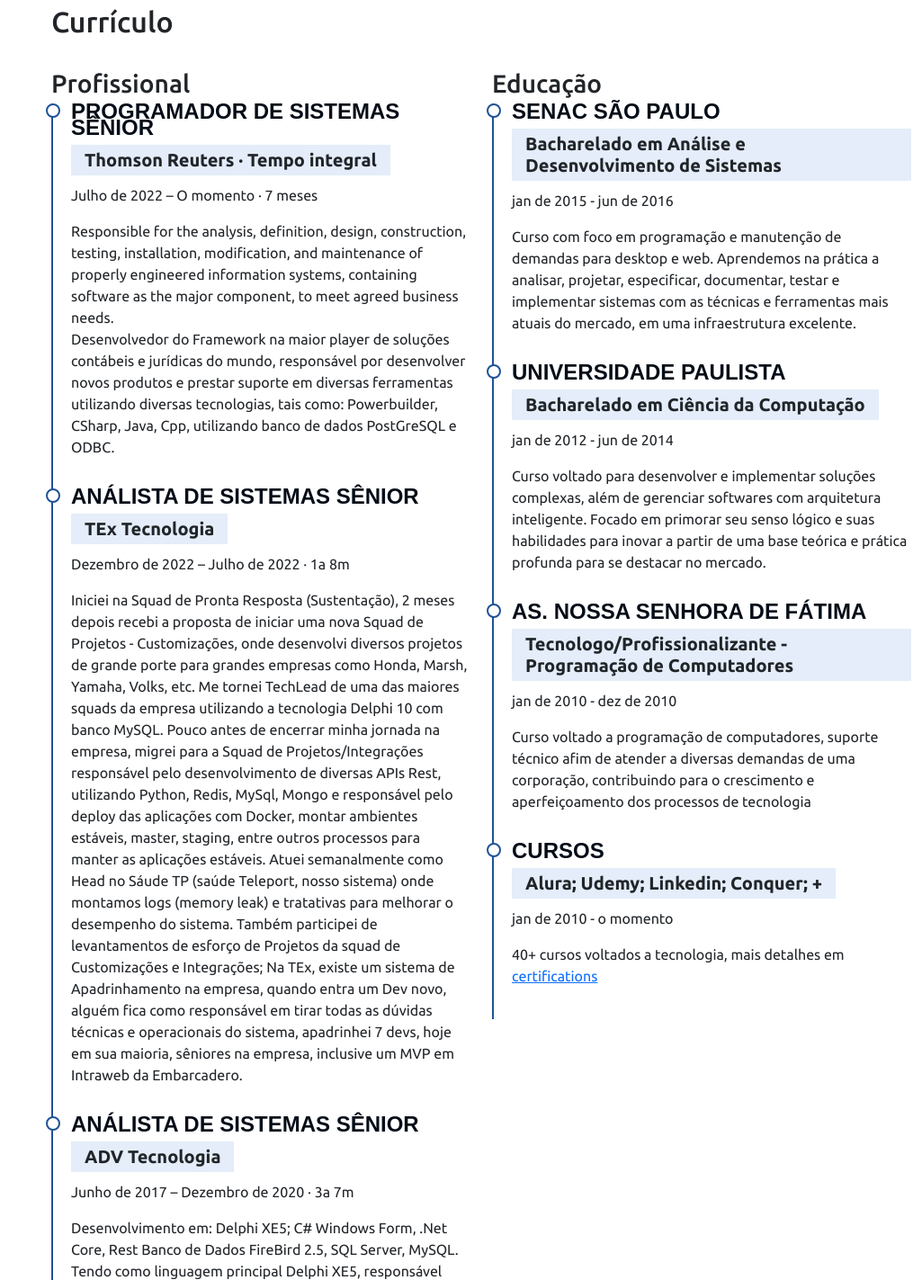
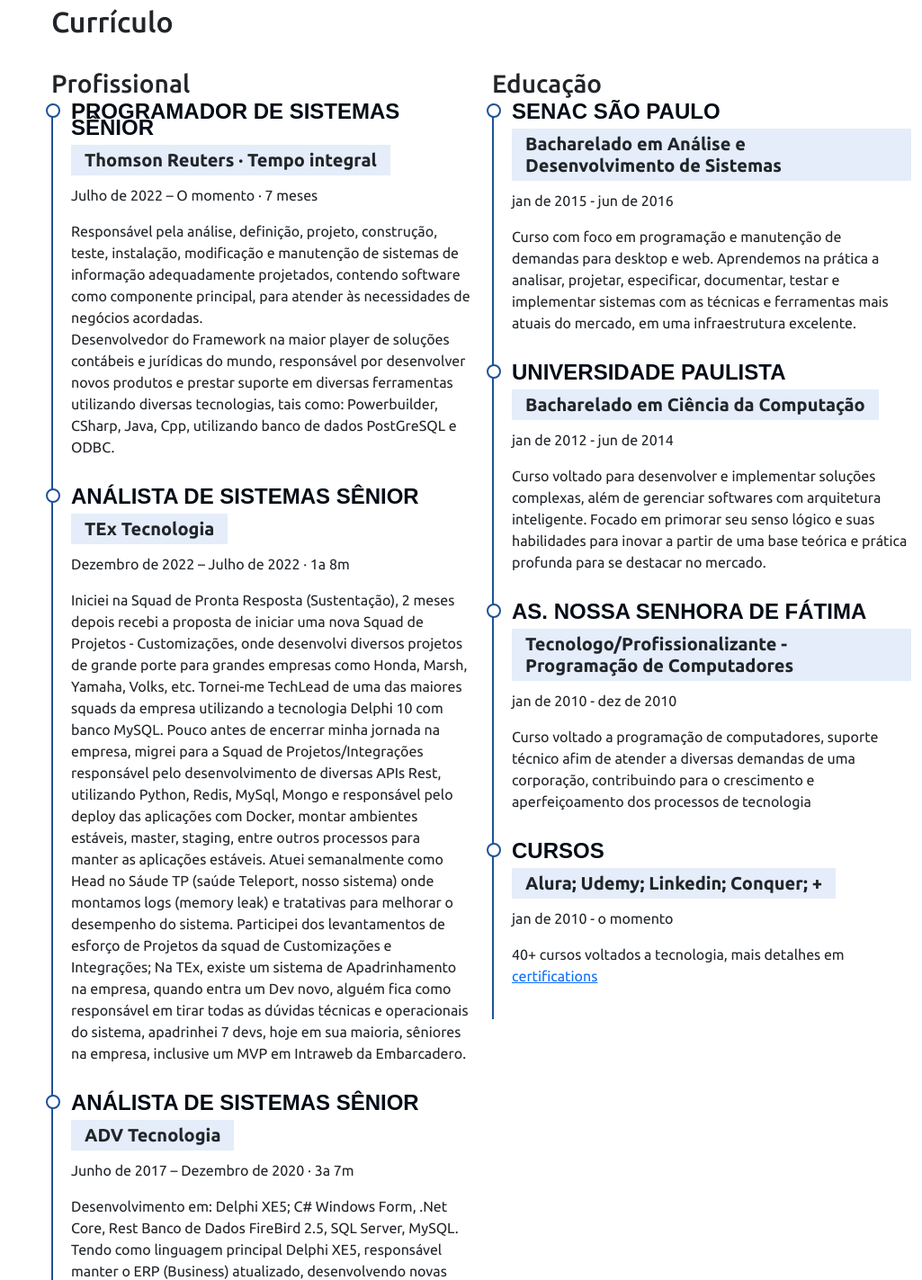
Before and after one commit to RafaFerreiraS/Portfolio, a Flask app: page / in a window 1280 px wide. Shown: the part 2459-3882 px from the top of the page at 90% size, without its empty margins (255-1280 px from the left). Run offline with Flask 2, Linux system fonts and the light colour scheme; some libraries are stand-ins or nearby versions.

Commit message:
Ajuste descrição cv

```diff
--- a/templates/index.html
+++ b/templates/index.html
@@ -240,7 +240,7 @@
                             <h4>Programador de sistemas sênior</h4>
                             <h5>Thomson Reuters · Tempo integral</h5>
                             <p><e>Julho de 2022 – O momento · 7 meses</e></p>
-                            <p>Responsible for the analysis, definition, design, construction, testing, installation, modification, and maintenance of properly engineered information systems, containing software as the major component, to meet agreed business needs.
+                            <p> Responsável pela análise, definição, projeto, construção, teste, instalação, modificação e manutenção de sistemas de informação adequadamente projetados, contendo software como componente principal, para atender às necessidades de negócios acordadas.
                                 <br>Desenvolvedor do Framework na maior player de soluções contábeis e jurídicas do mundo, responsável por desenvolver novos produtos e prestar suporte em diversas ferramentas utilizando diversas tecnologias, tais como:
                                Powerbuilder, CSharp, Java, Cpp, utilizando banco de dados PostGreSQL e ODBC. </p>
                         </div>
@@ -248,8 +248,8 @@
                             <h4>Análista de sistemas sênior</h4>
                             <h5>TEx Tecnologia</h5>
                             <p><e>Dezembro de 2022 – Julho de 2022 · 1a 8m</e></p>
-                            <p> Iniciei na Squad de Pronta Resposta (Sustentação), 2 meses depois recebi a proposta de iniciar uma nova Squad de Projetos - Customizações, onde desenvolvi diversos projetos de grande porte para grandes empresas como Honda, Marsh, Yamaha, Volks, etc. Me tornei TechLead de uma das maiores squads da empresa utilizando a tecnologia Delphi 10 com banco MySQL. Pouco antes de encerrar minha jornada na empresa, migrei para a Squad de Projetos/Integrações responsável pelo desenvolvimento de diversas APIs Rest, utilizando Python, Redis, MySql, Mongo e responsável pelo deploy das aplicações com Docker, montar ambientes estáveis, master, staging, entre outros processos para manter as aplicações estáveis.
-                                Atuei semanalmente como Head no Sáude TP (saúde Teleport, nosso sistema) onde montamos logs (memory leak) e tratativas para melhorar o desempenho do sistema. Também participei de levantamentos de esforço de Projetos da squad de Customizações e Integrações;
+                            <p> Iniciei na Squad de Pronta Resposta (Sustentação), 2 meses depois recebi a proposta de iniciar uma nova Squad de Projetos - Customizações, onde desenvolvi diversos projetos de grande porte para grandes empresas como Honda, Marsh, Yamaha, Volks, etc. Tornei-me TechLead de uma das maiores squads da empresa utilizando a tecnologia Delphi 10 com banco MySQL. Pouco antes de encerrar minha jornada na empresa, migrei para a Squad de Projetos/Integrações responsável pelo desenvolvimento de diversas APIs Rest, utilizando Python, Redis, MySql, Mongo e responsável pelo deploy das aplicações com Docker, montar ambientes estáveis, master, staging, entre outros processos para manter as aplicações estáveis.
+                                Atuei semanalmente como Head no Sáude TP (saúde Teleport, nosso sistema) onde montamos logs (memory leak) e tratativas para melhorar o desempenho do sistema. Participei dos levantamentos de esforço de Projetos da squad de Customizações e Integrações;
                                 Na TEx, existe um sistema de Apadrinhamento na empresa, quando entra um Dev novo, alguém fica como responsável em tirar todas as dúvidas técnicas e operacionais do sistema, apadrinhei 7 devs, hoje em sua maioria, sêniores na empresa, inclusive um MVP em Intraweb da Embarcadero. </p>
                         </div>
                         <div class="cv-item" data-anime="up">
```
